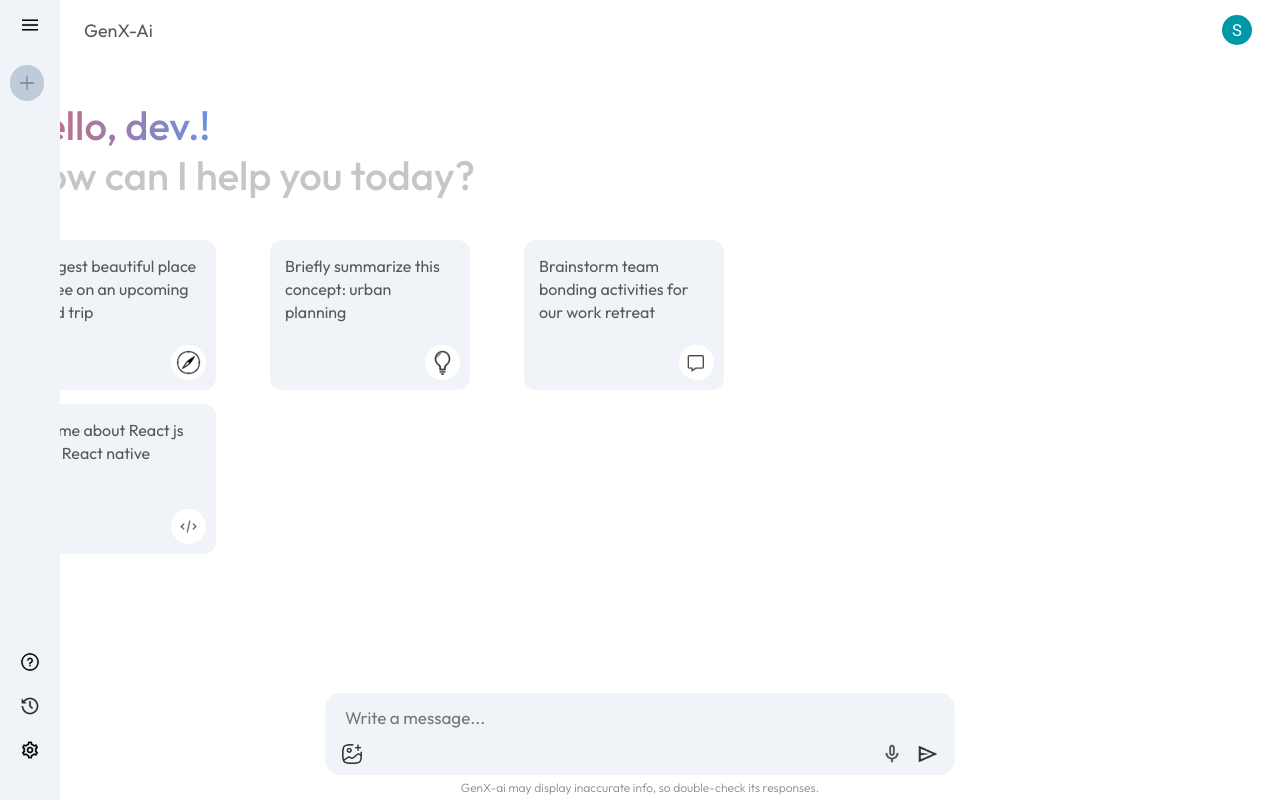
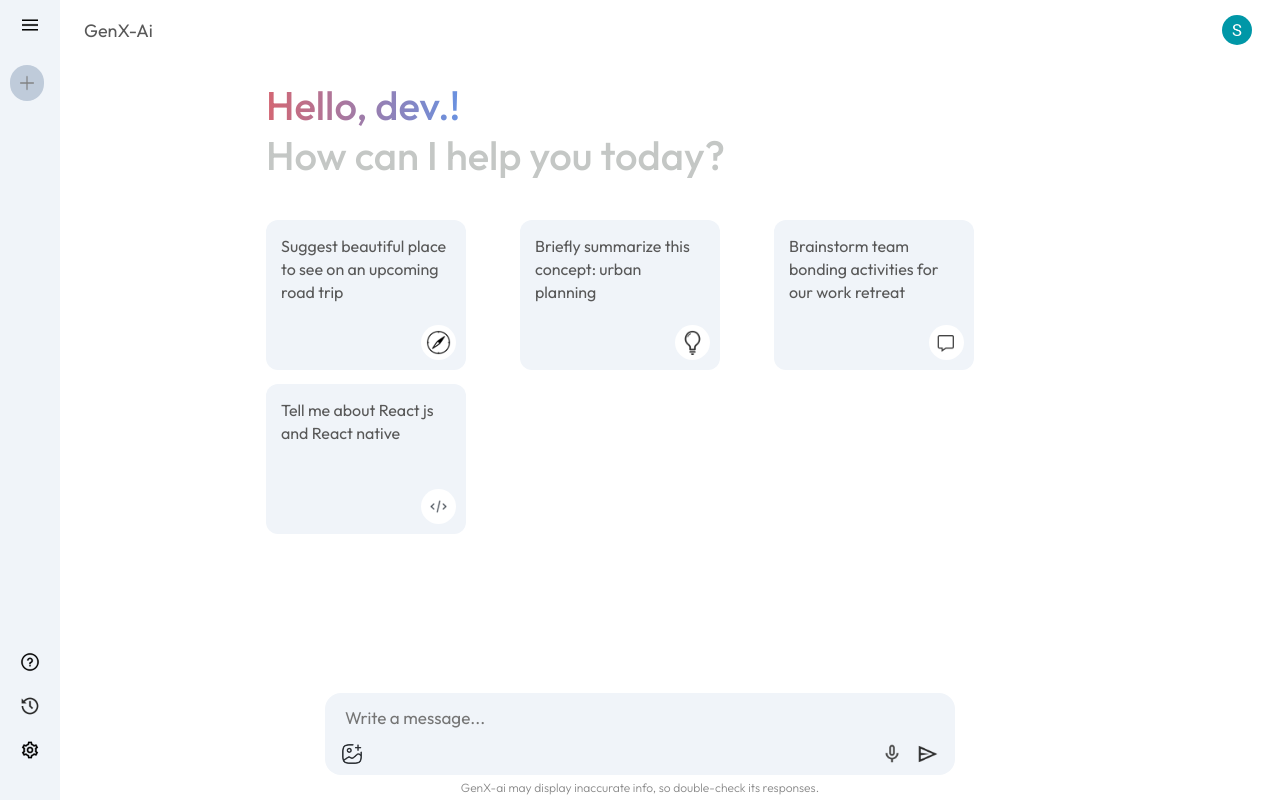
Before and after one commit to Subash1003/GenX-Ai, a React (Vite) app: page / in a window 1280 px wide. Built offline with nearby package versions, Linux system fonts and the light colour scheme.

Commit message:
container size changed

```diff
--- a/src/components/main/Main.css
+++ b/src/components/main/Main.css
@@ -9,8 +9,8 @@
 
 .main {
   flex: 1;
-  min-height: 90vh;
-  padding-bottom: 5vh;
+  min-height: 100vh;
+  padding-bottom: 15vh;
   position: relative;
 }
 
@@ -69,7 +69,7 @@
 
 .main-container {
   max-width: 780px;
-  margin-top:80px;
+  margin: 60px auto;
   padding: 0 16px;
   width: 100%;
   box-sizing: border-box;
```
